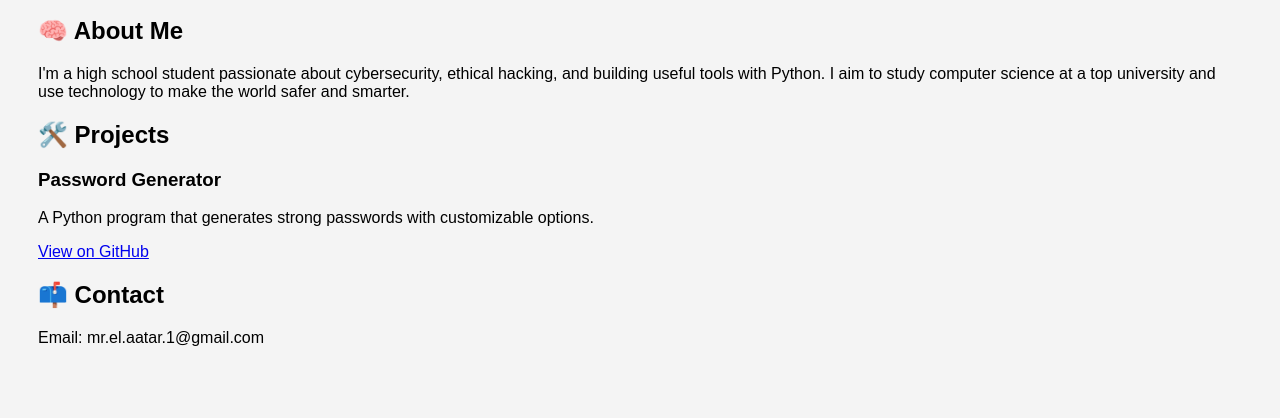
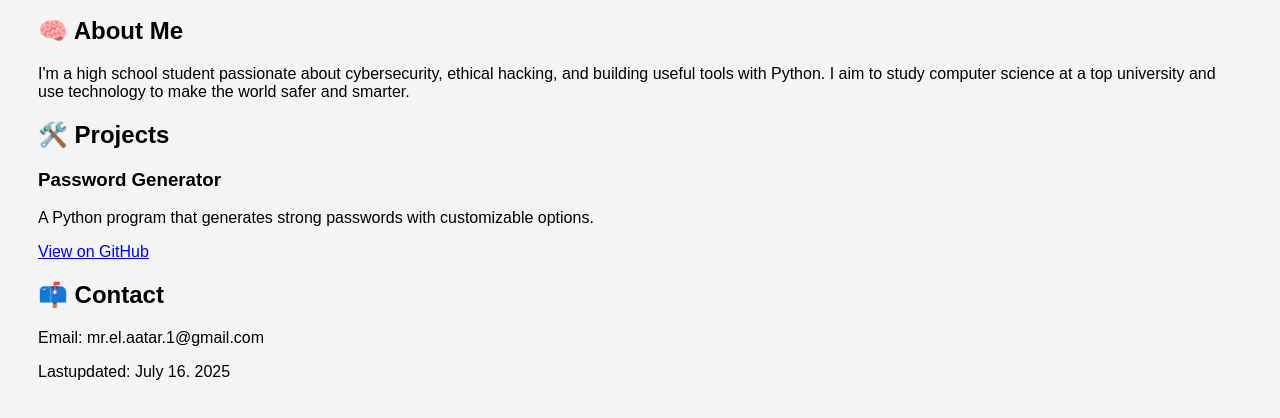
Before and after one commit to MoElCyber/mohamedelaatar.github.io, a plain HTML site: page index.html in a window 1280 px wide. Shown: the part 140-558 px from the top of the page. Drawn offline with Linux system fonts and the light colour scheme.

Commit message:
Update index.html
update changes

```diff
--- a/index.html
+++ b/index.html
@@ -39,3 +39,4 @@ I'm a high school student passionate about cybersecurity, ethical hacking, and b
 
 </body>
 </html>
+<p>Lastupdated: July 16. 2025</p>
```
